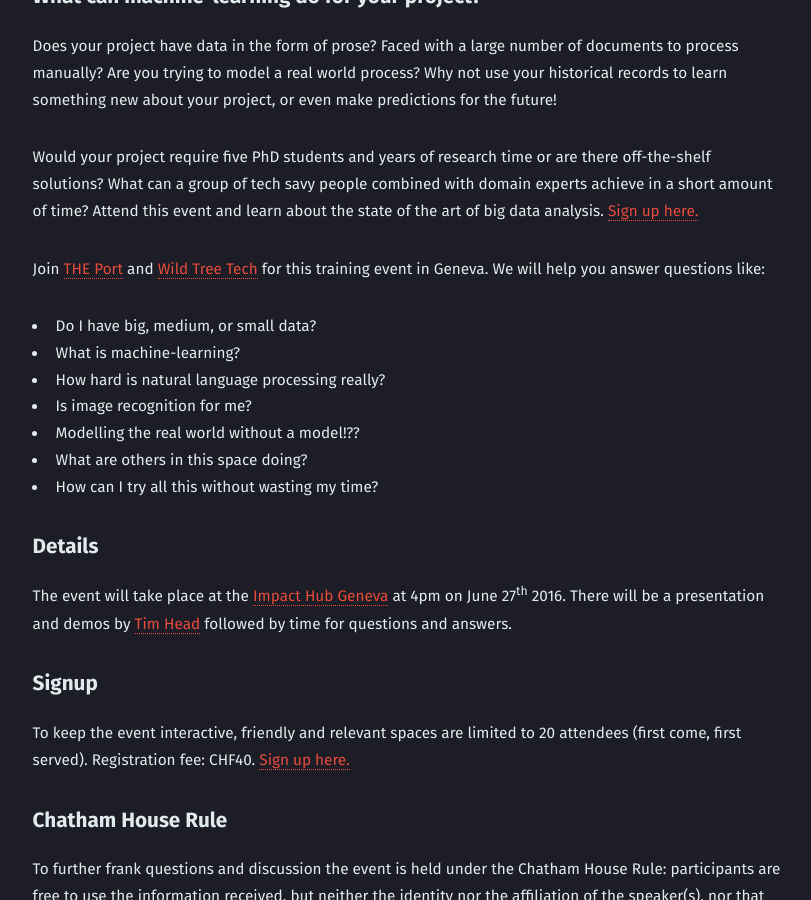
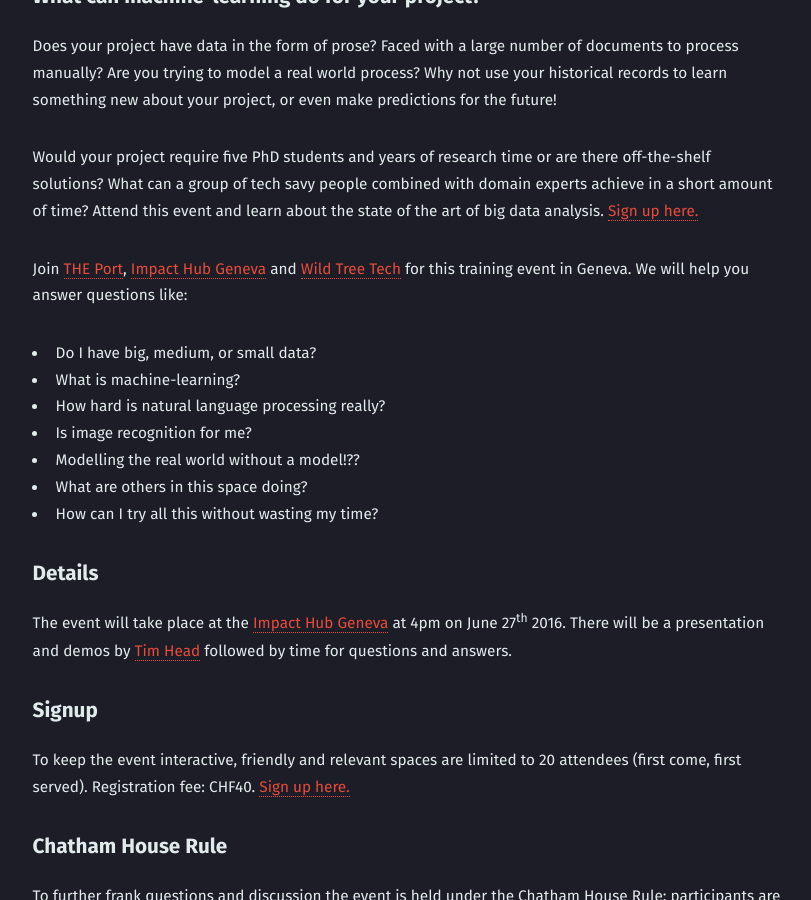
Before and after one commit to wildtreetech/wildtreetech.github.io, a Jekyll site: the page built from ghbd/index.html, in a window 1280 px wide and 900 px high, scrolled down 1436 px. Shown: the whole window, without its empty margins (233-1044 px from the left). Built offline with Jekyll 4.4.1, drawn with Linux system fonts in a browser that asks for light colours.

Commit message:
IHG mention

```diff
--- a/ghbd/index.html
+++ b/ghbd/index.html
@@ -33,7 +33,7 @@
             amount of time? Attend this event and learn about the state of
             the art of big data analysis. <a href="https://docs.google.com/forms/d/13Mw6DXhkG9kscJvIoAqrnpPiolnyff3gRUgjj-cXXz0/viewform">Sign up here.</a>
           </p>
-          <p>Join <a href="http://theport.ch">THE Port</a> and
+          <p>Join <a href="http://theport.ch">THE Port</a>, <a href="http://geneva.impacthub.net">Impact Hub Geneva</a> and
             <a href="http://www.wildtreetech.com">Wild Tree Tech</a>
             for this training event in Geneva. We will help you answer questions
             like:
```
